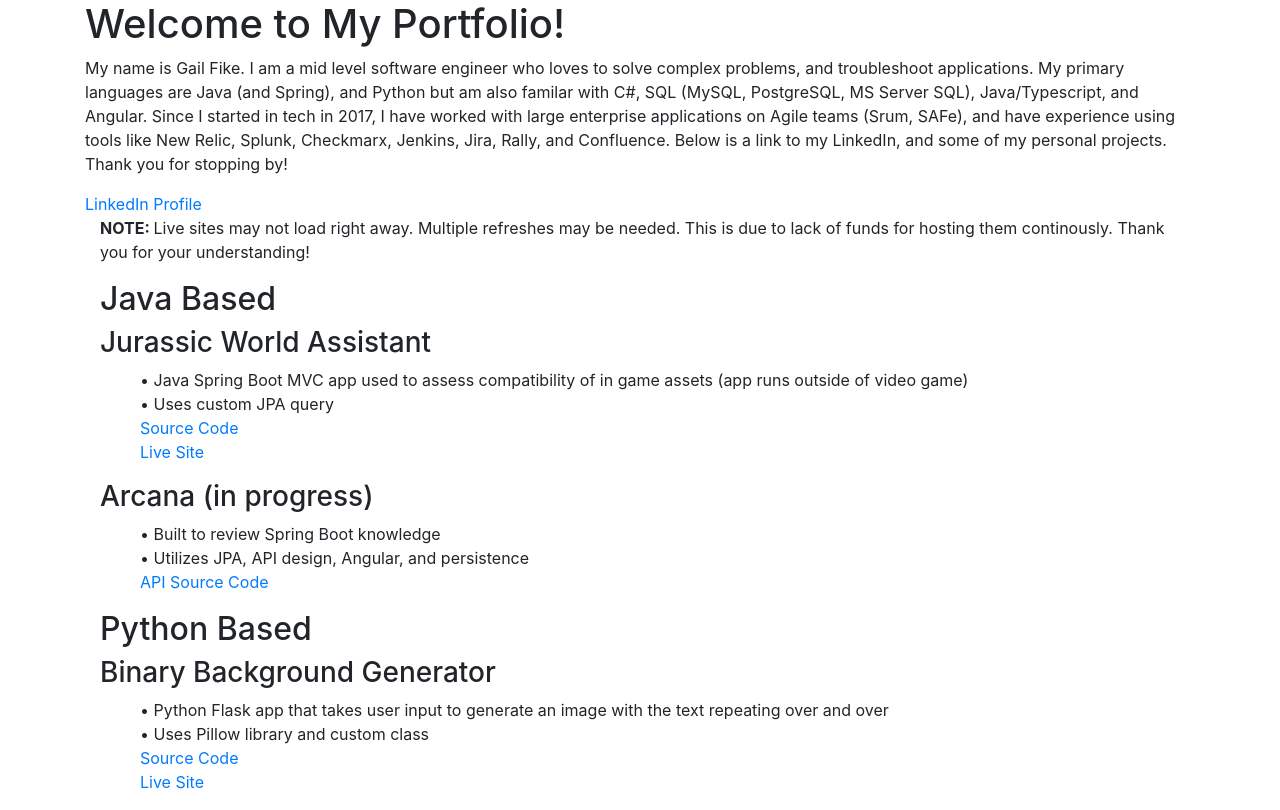
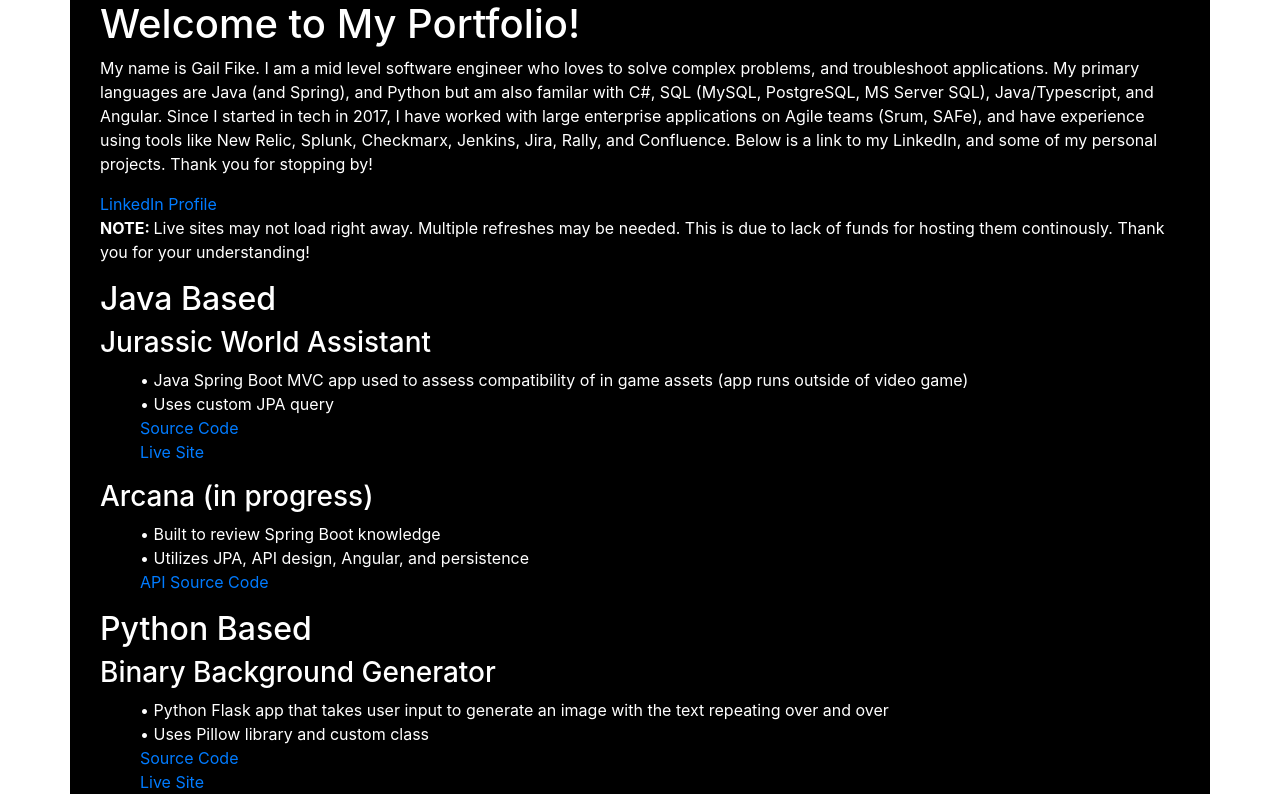
Before and after one commit to gfike19/template-angular, an Angular app: page / in a window 1280 px wide. Built offline with nearby package versions, Linux system fonts and the light colour scheme.

Commit message:
moved app component elements to div, trying to manual create dark mode in app component css

```diff
--- a/src/app/app.component.css
+++ b/src/app/app.component.css
@@ -0,0 +1,4 @@
+div {
+    background-color: black;
+    color: white;
+}
--- a/src/app/app.component.html
+++ b/src/app/app.component.html
@@ -1,6 +1,5 @@
-<header><app-component-header></app-component-header></header>
-<main class="container">
-  <app-center-body></app-center-body>
-</main>
-
+<div class="container">
+  <header><app-component-header></app-component-header></header>
+<app-center-body></app-center-body>
+</div>
 <router-outlet />
```
Also changed, not shown: 1 other file (tests, documents, lock files or other folders).
